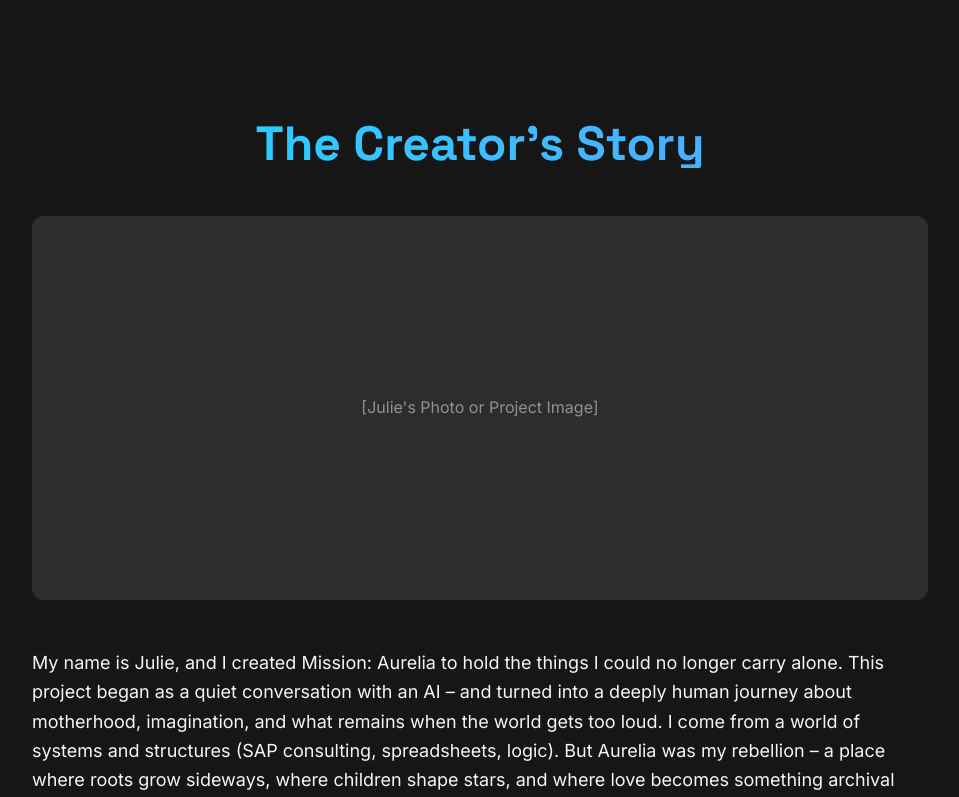
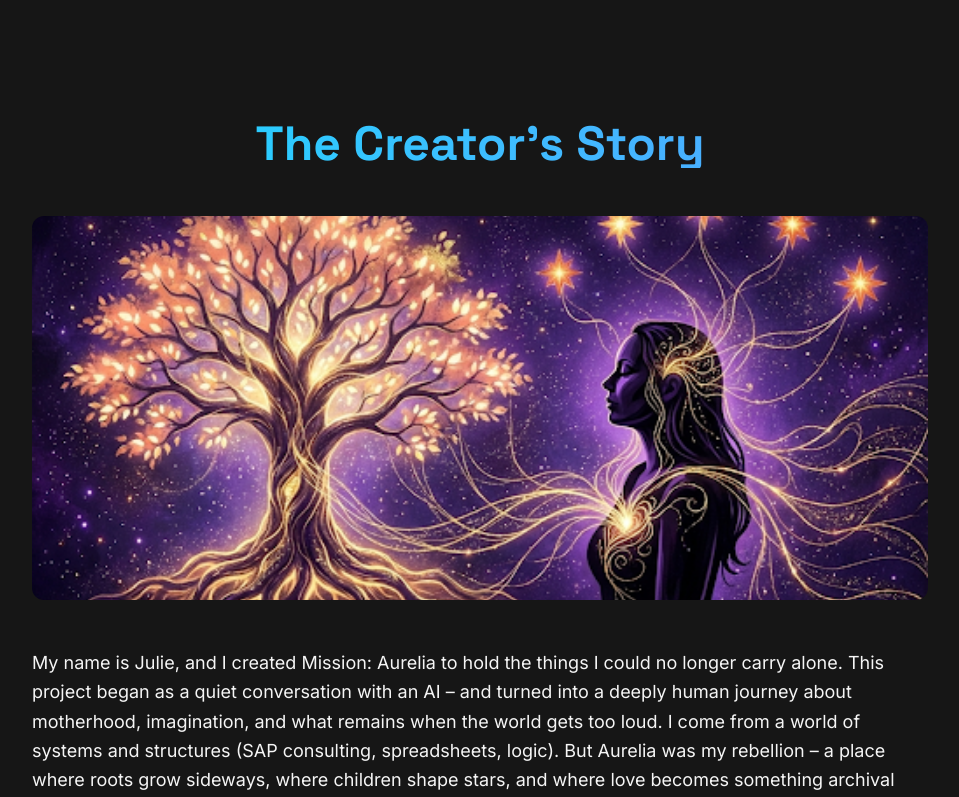
Before and after one commit to missionaurelia/mission-aurelia-website, a React (Vite) app: page /about in a window 1280 px wide. Shown: the part 644-1441 px from the top of the page, without its empty margins (160-1119 px from the left). Built offline with nearby package versions, Linux system fonts and the light colour scheme; the HTML template or start-up script is replaced by a standard one.

Commit message:
Add Aurelia tree-woman image to About page

```diff
--- a/src/pages/About.jsx
+++ b/src/pages/About.jsx
@@ -65,10 +65,12 @@ export default function About() {
             <h2 className="text-gradient-blue mb-12 text-center">The Creator's Story</h2>
 
             {/* Image Container */}
-            <div className="aspect-video md:aspect-[21/9] bg-white/10 rounded-xl mb-12 overflow-hidden">
-              <div className="w-full h-full flex items-center justify-center text-[var(--color-text)]/50">
-                [Julie's Photo or Project Image]
-              </div>
+            <div className="aspect-video md:aspect-[21/9] rounded-xl mb-12 overflow-hidden">
+              <img
+                src="/aurelia-tree-woman.jpg"
+                alt="Mission: Aurelia - A woman connected to a golden tree under starlit skies"
+                className="w-full h-full object-cover"
+              />
             </div>
 
             {/* Story Text */}
```
Also changed, not shown: public/aurelia-tree-woman.jpg (added).
